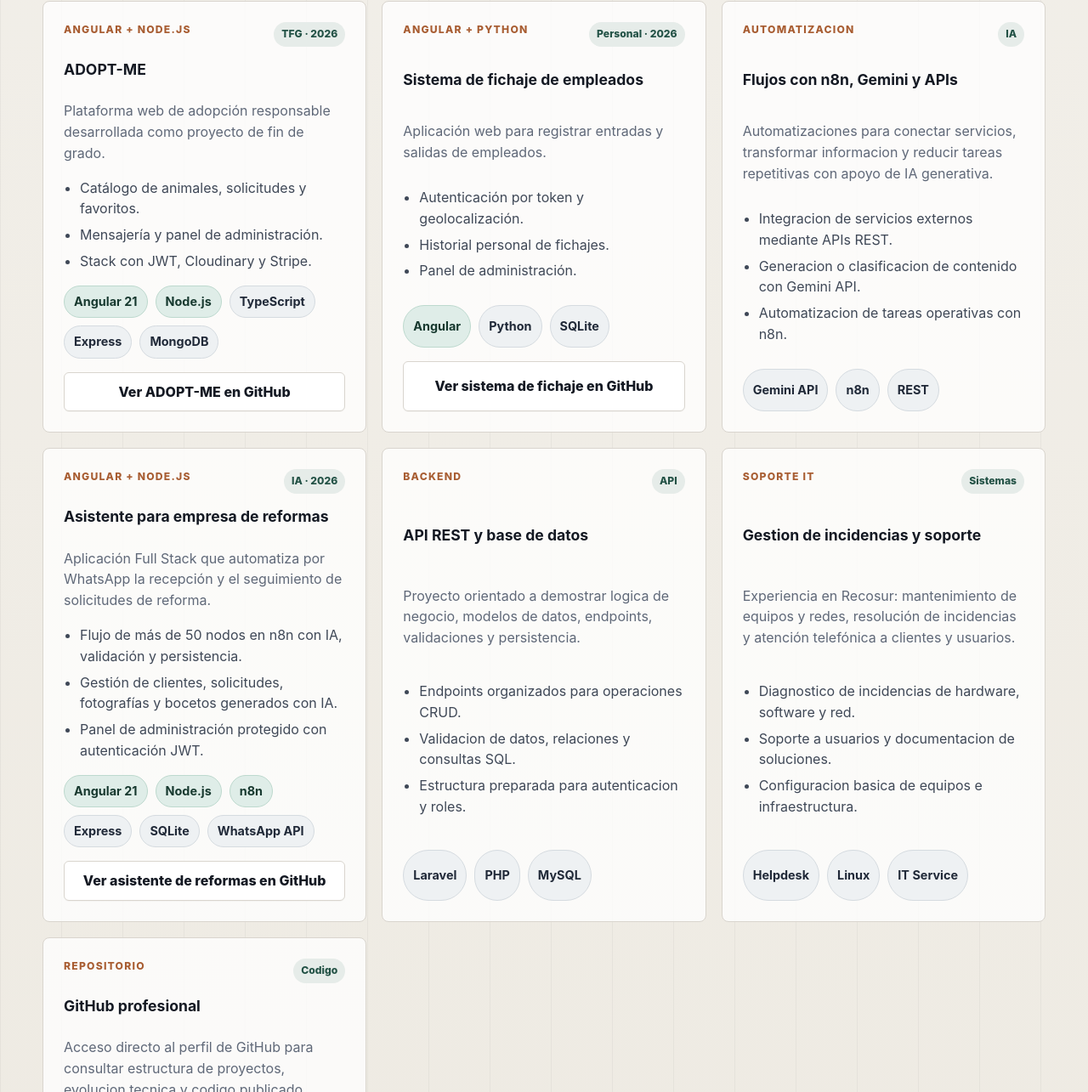
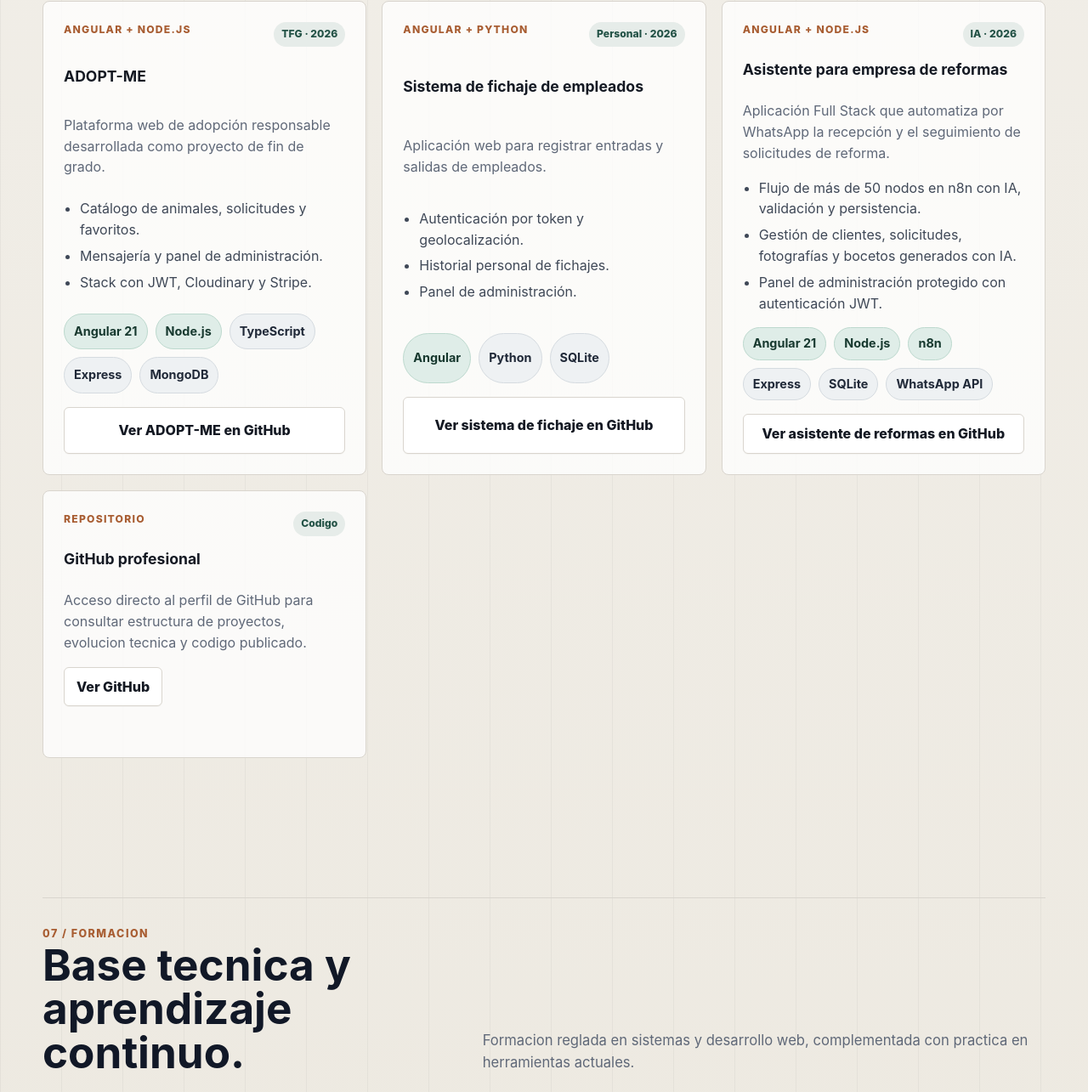
Before and after one commit to JoseBurguillos/PortFolio, a plain HTML site: page index.html in a window 1280 px wide. Shown: the part 5769-7054 px from the top of the page at 85% size. Drawn offline with Linux system fonts and the light colour scheme.

Commit message:
Elimina proyectos sin enlace

```diff
--- a/index.html
+++ b/index.html
@@ -1156,7 +1156,7 @@
           <h2 id="proyectos-title">Proyectos y líneas de trabajo.</h2>
         </div>
         <p>
-          Proyectos de desarrollo incluidos en mi CV y experiencia práctica en soporte IT.
+          Proyectos de desarrollo incluidos en mi CV.
           ADOPT-ME, el sistema de fichaje y el asistente para empresas de reformas cuentan con repositorios públicos.
         </p>
       </div>
@@ -1206,25 +1206,6 @@
 
         <article class="card project-card">
           <div class="project-top">
-            <span class="project-label">Automatizacion</span>
-            <span class="status">IA</span>
-          </div>
-          <h3>Flujos con n8n, Gemini y APIs</h3>
-          <p>Automatizaciones para conectar servicios, transformar informacion y reducir tareas repetitivas con apoyo de IA generativa.</p>
-          <ul class="list">
-            <li>Integracion de servicios externos mediante APIs REST.</li>
-            <li>Generacion o clasificacion de contenido con Gemini API.</li>
-            <li>Automatizacion de tareas operativas con n8n.</li>
-          </ul>
-          <div class="chips">
-            <span class="chip">Gemini API</span>
-            <span class="chip">n8n</span>
-            <span class="chip">REST</span>
-          </div>
-        </article>
-
-        <article class="card project-card">
-          <div class="project-top">
             <span class="project-label">Angular + Node.js</span>
             <span class="status">IA · 2026</span>
           </div>
@@ -1244,44 +1225,6 @@
             <span class="chip">WhatsApp API</span>
           </div>
           <a class="button" href="https://github.com/JoseBurguillos/Asistente-empresa-de-reformas" target="_blank" rel="noreferrer">Ver asistente de reformas en GitHub</a>
-        </article>
-
-        <article class="card project-card">
-          <div class="project-top">
-            <span class="project-label">Backend</span>
-            <span class="status">API</span>
-          </div>
-          <h3>API REST y base de datos</h3>
-          <p>Proyecto orientado a demostrar logica de negocio, modelos de datos, endpoints, validaciones y persistencia.</p>
-          <ul class="list">
-            <li>Endpoints organizados para operaciones CRUD.</li>
-            <li>Validacion de datos, relaciones y consultas SQL.</li>
-            <li>Estructura preparada para autenticacion y roles.</li>
-          </ul>
-          <div class="chips">
-            <span class="chip">Laravel</span>
-            <span class="chip">PHP</span>
-            <span class="chip">MySQL</span>
-          </div>
-        </article>
-
-        <article class="card project-card">
-          <div class="project-top">
-            <span class="project-label">Soporte IT</span>
-            <span class="status">Sistemas</span>
-          </div>
-          <h3>Gestion de incidencias y soporte</h3>
-          <p>Experiencia en Recosur: mantenimiento de equipos y redes, resolución de incidencias y atención telefónica a clientes y usuarios.</p>
-          <ul class="list">
-            <li>Diagnostico de incidencias de hardware, software y red.</li>
-            <li>Soporte a usuarios y documentacion de soluciones.</li>
-            <li>Configuracion basica de equipos e infraestructura.</li>
-          </ul>
-          <div class="chips">
-            <span class="chip">Helpdesk</span>
-            <span class="chip">Linux</span>
-            <span class="chip">IT Service</span>
-          </div>
         </article>
 
         <article class="card project-card">
```
